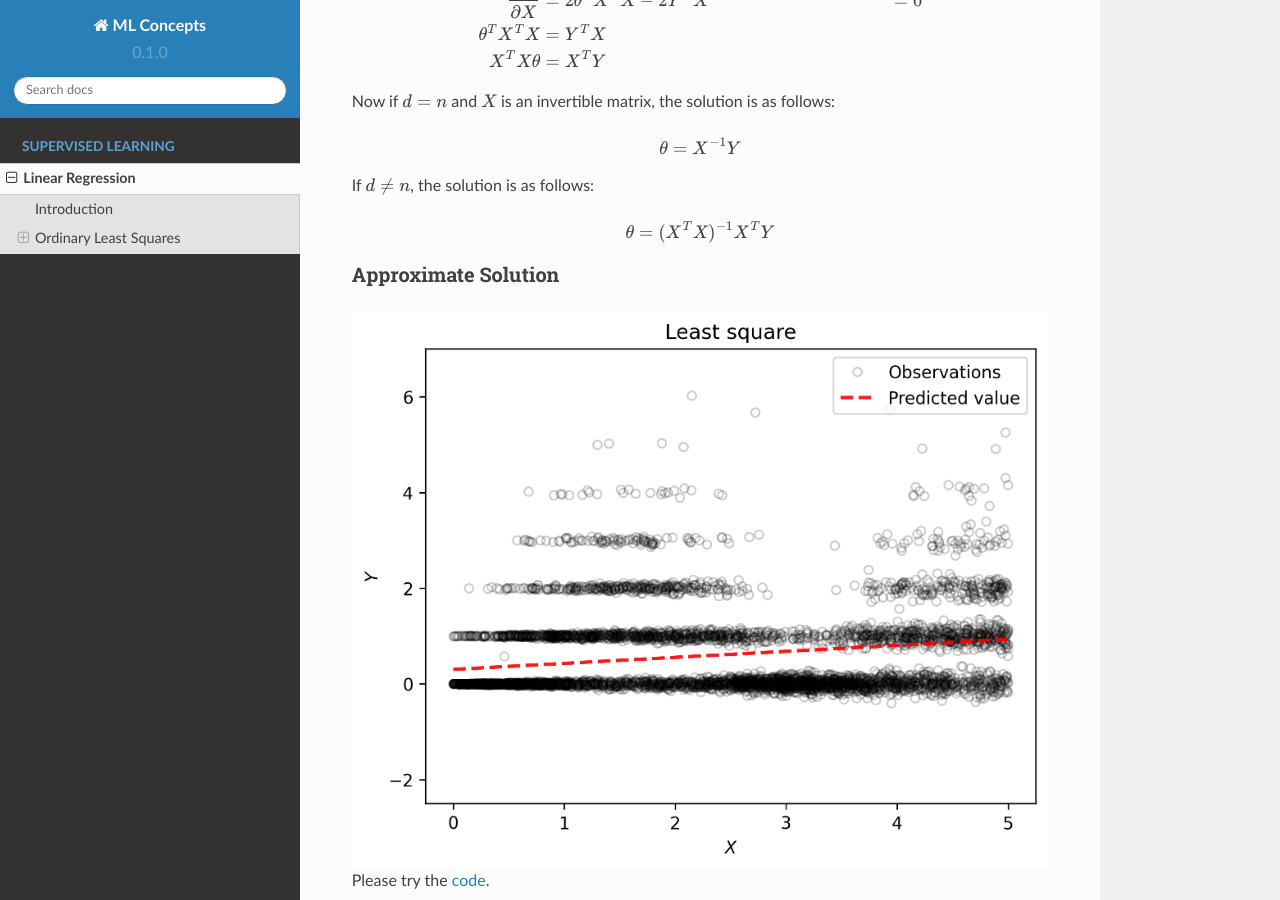
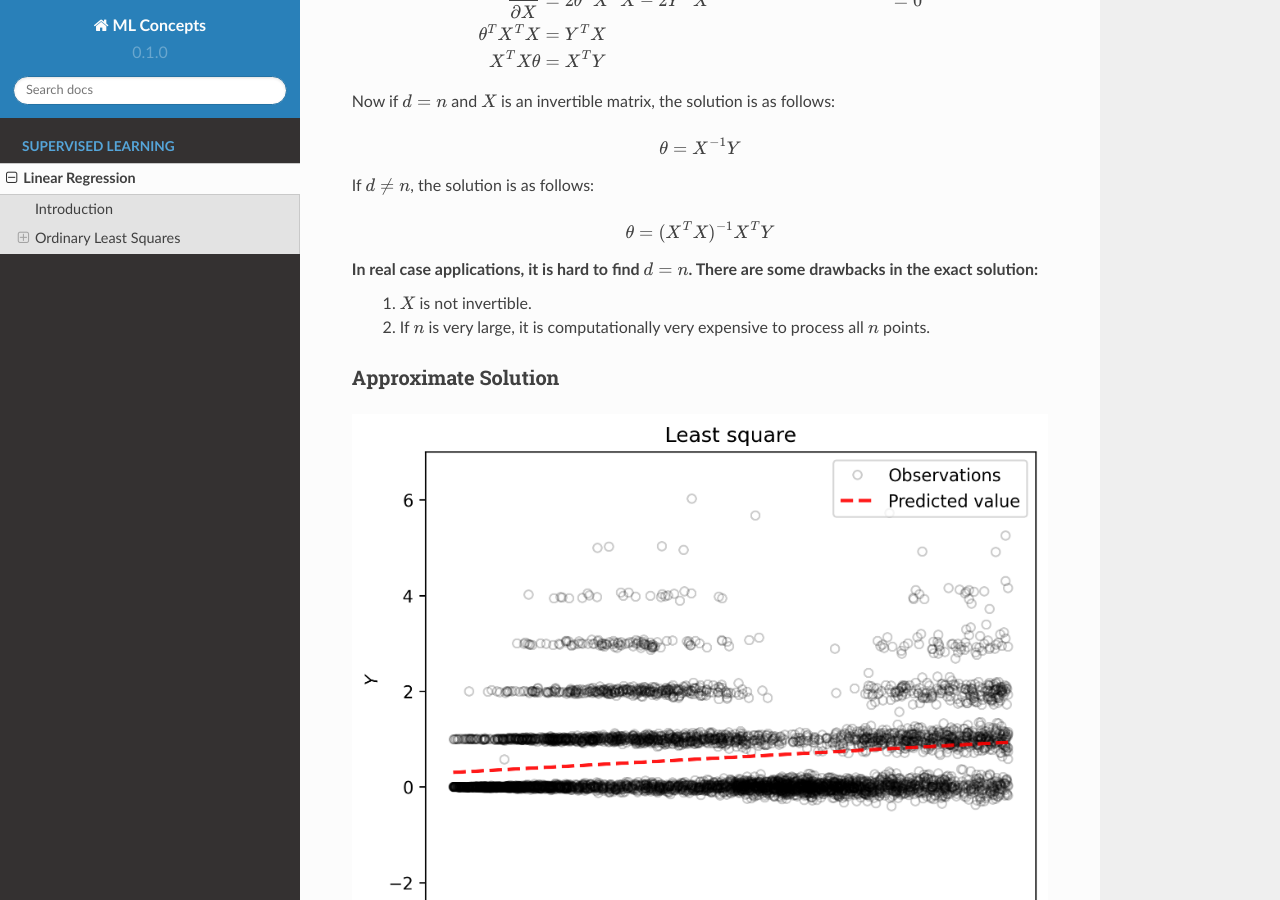
Before and after one commit to ghoshsubh/ML-project, a Sphinx documentation site: the page built from docs/source/Linear_regression.rst, in a window 1280 px wide and 900 px high, scrolled down 1508 px. Built offline with Sphinx 7.4.7 and the Read the Docs theme 2.0.0, drawn with Linux system fonts in a browser that asks for light colours.

Commit message:
Update Linear_regression.rst

```diff
--- a/docs/source/Linear_regression.rst
+++ b/docs/source/Linear_regression.rst
@@ -81,7 +81,9 @@ If :math:`d \neq n`, the solution is as follows:
 .. math::
   \theta  = (X^T X)^{-1}X^T Y
 
-
+In real case applications, it is hard to find :math:`d = n`. There are some drawbacks in the exact solution:
+  1. :math:`X` is not invertible.
+  2. If :math:`n` is very large, it is computationally very expensive to process all :math:`n` points.
 Approximate Solution
 --------------------
 
```
